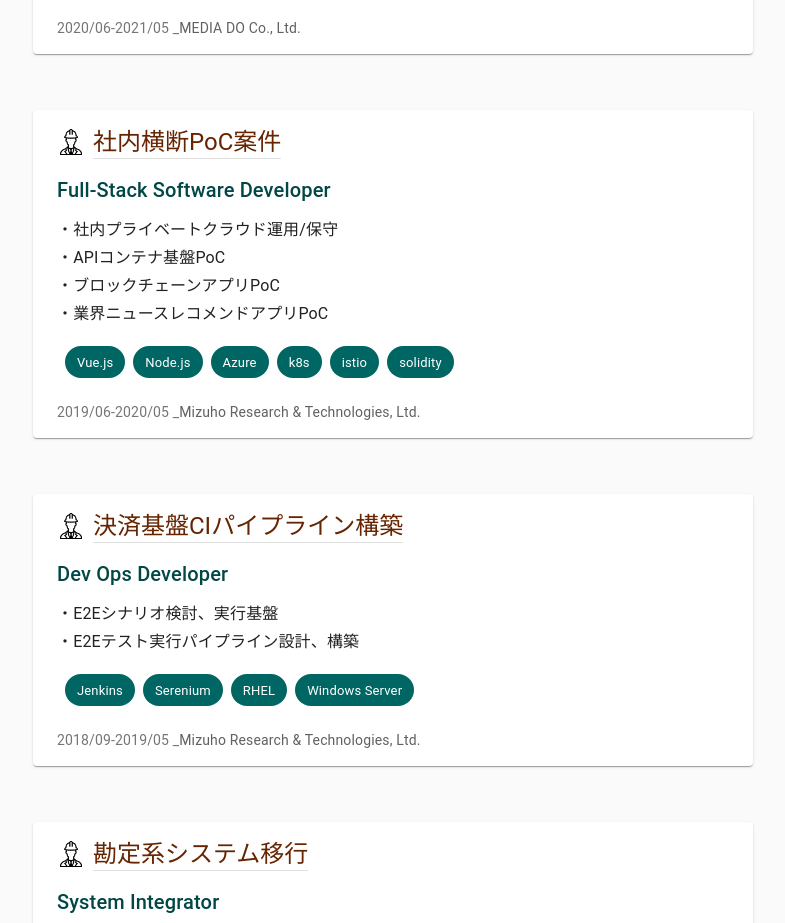
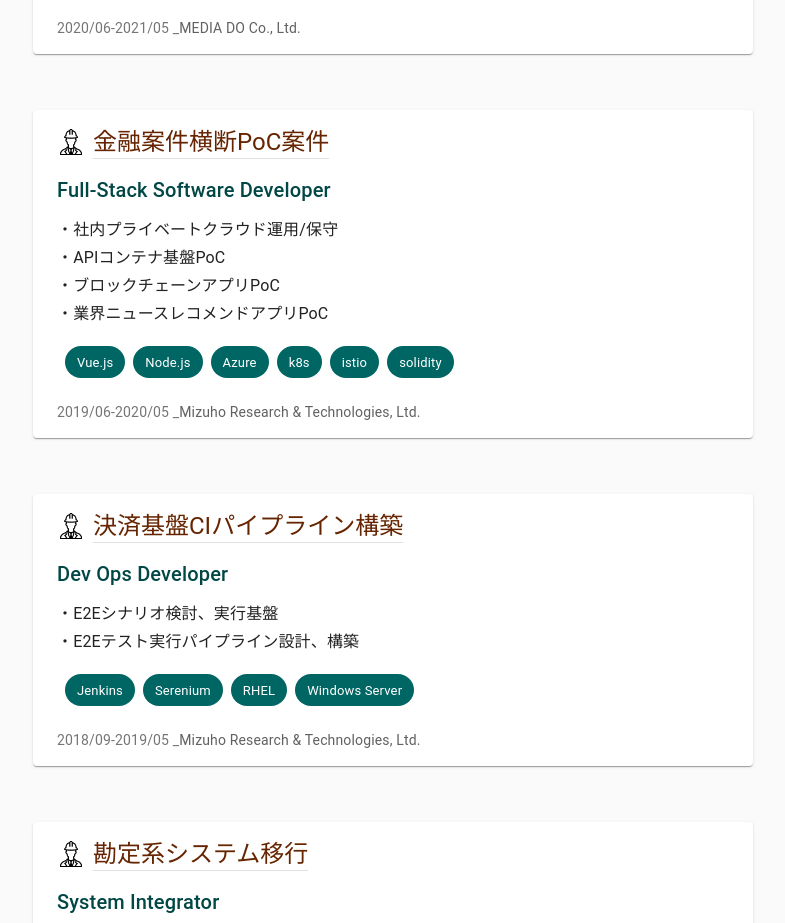
Before and after one commit to Yuichi-Kadota/portfolio-ykadota, a Next.js app: page / in a window 1280 px wide. Shown: the part 2220-3143 px from the top of the page, without its empty margins (331-1116 px from the left). Built offline with nearby package versions, Linux system fonts and the light colour scheme.

Commit message:
.mapで展開している要素にkeyを設定

```diff
--- a/src/components/contents/03_experience/index.tsx
+++ b/src/components/contents/03_experience/index.tsx
@@ -56,7 +56,7 @@ export default function Experience() {
         />
         <Project
           src={'/contents/experience/engineer.png'}
-          title={'社内横断PoC案件'}
+          title={'金融案件横断PoC案件'}
           position={'Full-Stack Software Developer'}
           doneList={[
             '社内プライベートクラウド運用/保守',
--- a/src/components/contents/03_experience/project.tsx
+++ b/src/components/contents/03_experience/project.tsx
@@ -56,9 +56,10 @@ export default function Project(props: Props) {
           {props.position}
         </Typography>
         <List sx={{ ml: 3, pb: 0 }}>
-          {props.doneList.map((v) => {
+          {props.doneList.map((v, i) => {
             return (
               <ListItemText
+                key={i}
                 primaryTypographyProps={{
                   variant: 'body1',
                 }}
@@ -69,9 +70,10 @@ export default function Project(props: Props) {
           })}
         </List>
         <Toolbar>
-          {props.techList.map((v) => {
+          {props.techList.map((v, i) => {
             return (
               <Chip
+                key={i}
                 label={v}
                 sx={{
                   color: 'white',
```
